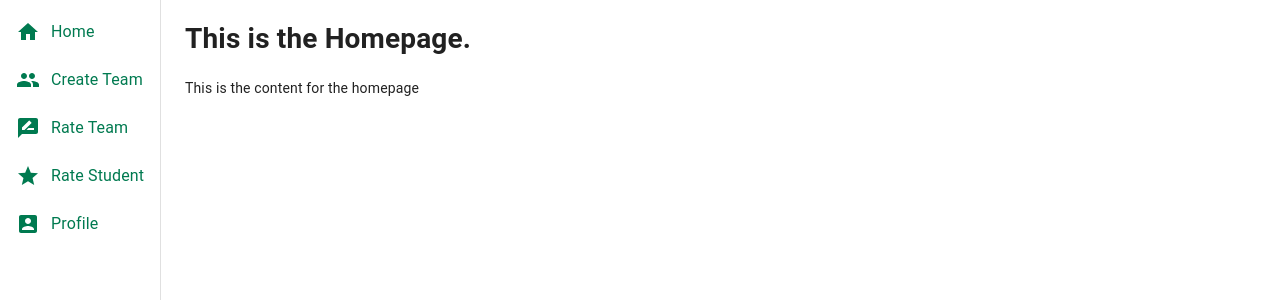
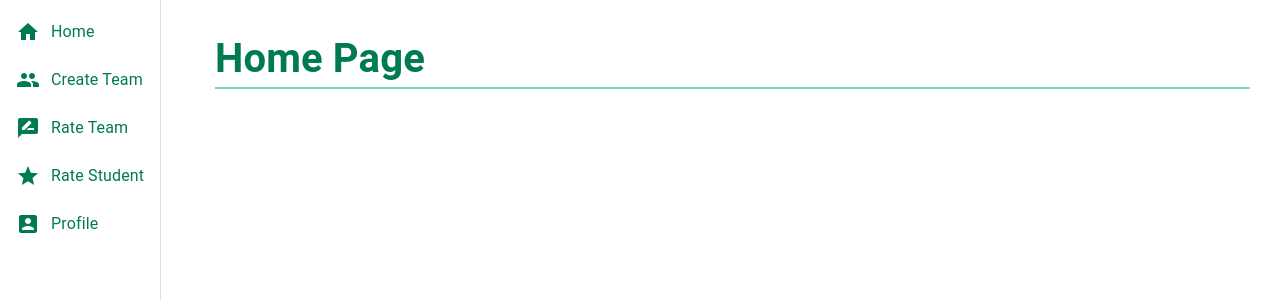
Before and after one commit to amyhua98/csc394-peer-review, a React (Create React App) app: page / in a window 1280 px wide. Shown: the top 300 px of the page. Built offline with nearby package versions, Linux system fonts and the light colour scheme.

Commit message:
added title for Home Page

```diff
--- a/src/Home.jsx
+++ b/src/Home.jsx
@@ -1,7 +1,11 @@
 import React from "react";
 
 const Home = props => {
-  return <div><h1>This is the Homepage.</h1>This is the content for the homepage</div>;
+  return (
+  <div className="div-wraps">
+  <h2 className="title">Home Page</h2>
+  </div>
+  );
 };
 
 export default Home;
```
